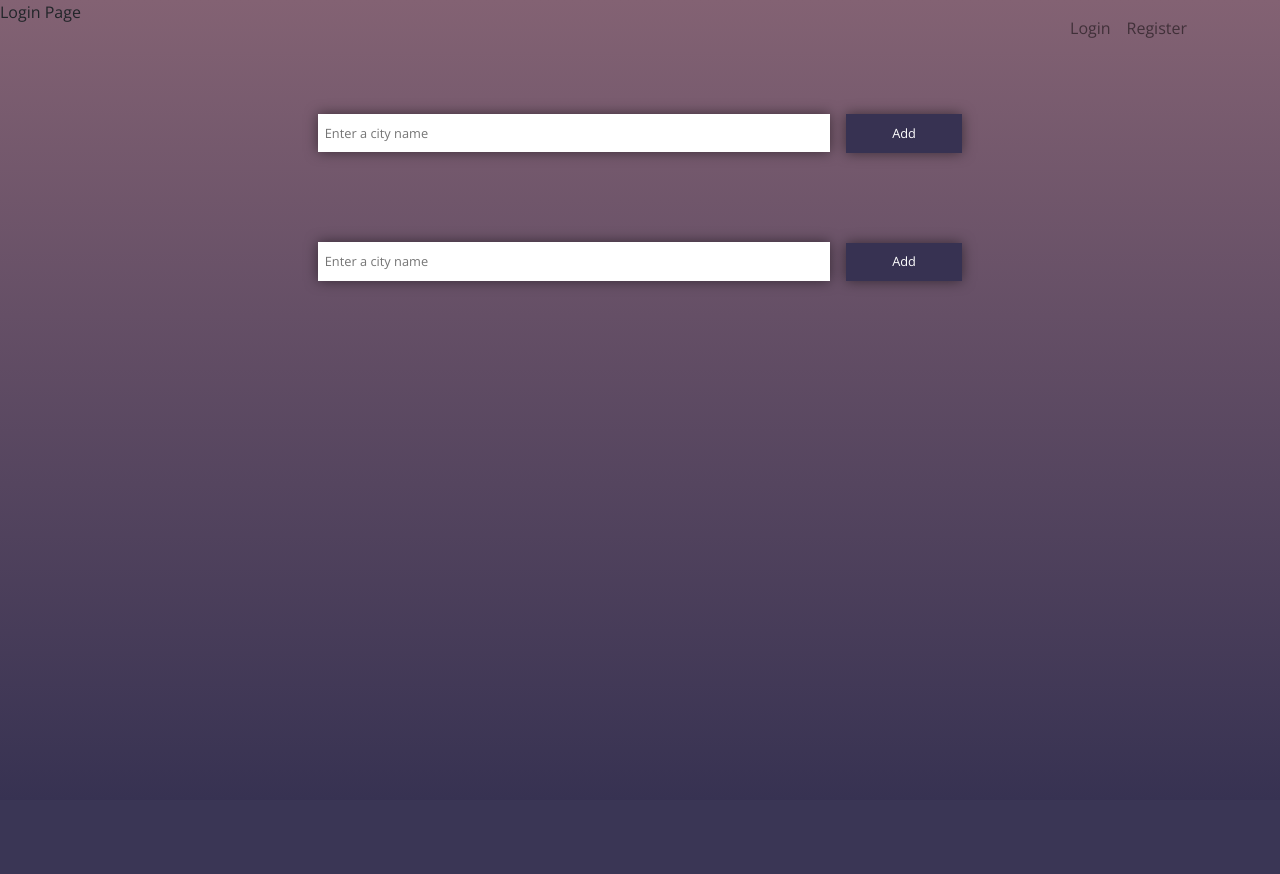
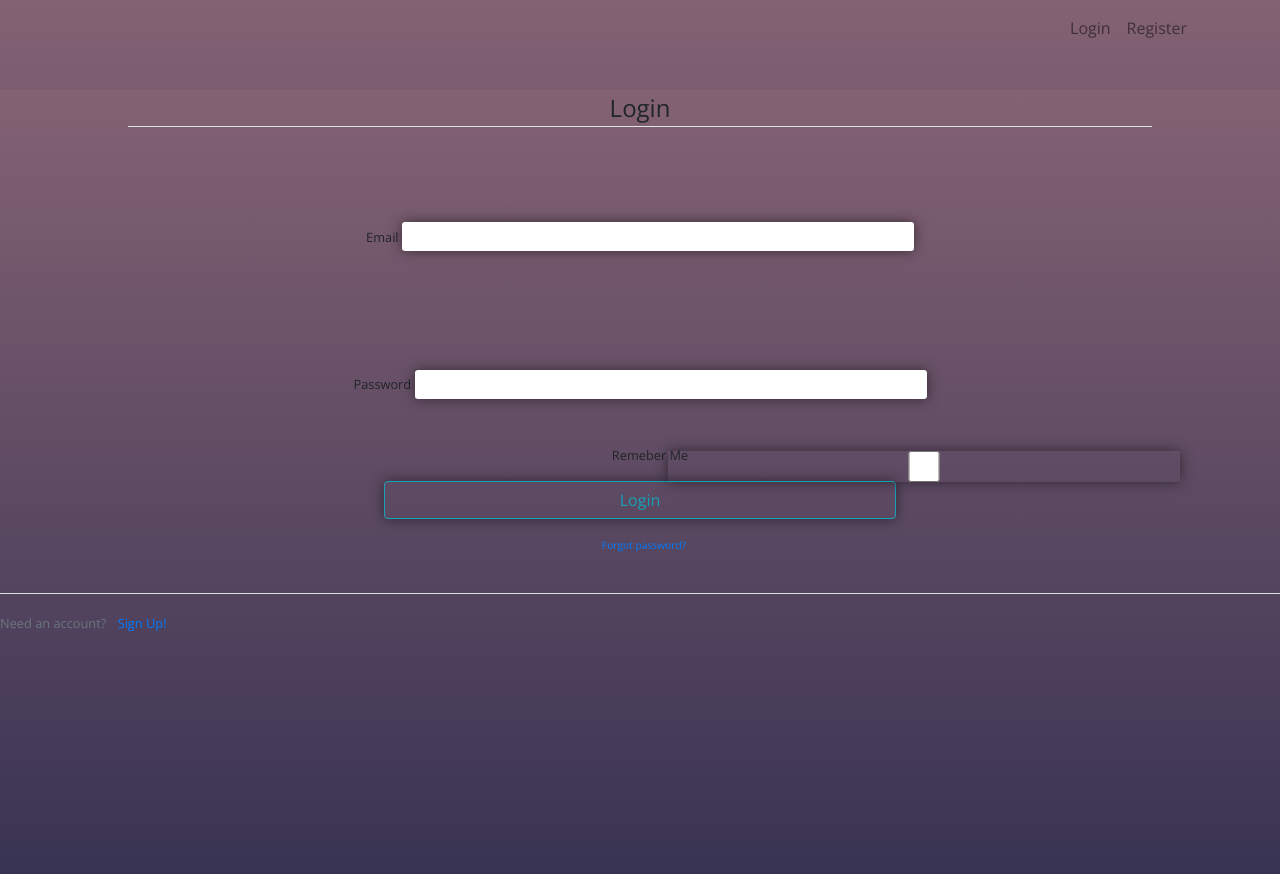
Before and after one commit to HavilandTuff/WeatherApp, a Flask app: page /login in a window 1280 px wide. Shown: the top 874 px of the page. Before the commit the page ends 641 px from the top, so only its background shows below. Run offline with Flask 2, Linux system fonts and the light colour scheme; some libraries are stand-ins or nearby versions.

Commit message:
Registration and login works but nee to be improved.

```diff
--- a/run.py
+++ b/run.py
@@ -8,4 +8,4 @@
         arg_host, arg_port = sys.argv[1].split(':')
         app.run(host=arg_host, port=arg_port)
     else:
-        app.run()
+        app.run(debug=True)
--- a/weatherapp/forms.py
+++ b/weatherapp/forms.py
@@ -1,6 +1,7 @@
 from flask_wtf import FlaskForm
 from wtforms import StringField, PasswordField, SubmitField, BooleanField
-from wtforms.validators import DataRequired, Length, Email, EqualTo
+from wtforms.validators import DataRequired, Length, Email, EqualTo, ValidationError
+from weatherapp.models import User
 
 
 class RegistrationForm(FlaskForm):
@@ -10,6 +11,16 @@
     confirm_password = PasswordField('Confirm password', validators=[DataRequired(), EqualTo('password')])
     submit = SubmitField('Sign Up!')
 
+    def validate_username(self, username):
+        user = User.query.filter_by(username=username.data).first()
+        if user:
+            raise ValidationError('This username is taken. Please choose different one.')
+
+    def validate_email(self, email):
+        user = User.query.filter_by(email=email.data).first()
+        if user:
+            raise ValidationError('This email is taken. Please choose different one.')
+
 
 class LoginForm(FlaskForm):
     email = StringField('Email', validators=[DataRequired(), Email()])
--- a/weatherapp/routes.py
+++ b/weatherapp/routes.py
@@ -1,17 +1,34 @@
-from flask import render_template
+from flask import render_template, flash, redirect, url_for
 from flask import request
-from weatherapp import app, api_queries
+from weatherapp import app, api_queries, bcrypt, db
 from weatherapp.forms import RegistrationForm, LoginForm
+from weatherapp.models import User, Weather
+from flask_login import login_user
 
-@app.route('/login')
+
+@app.route('/login', methods=['GET', 'POST'])
 def login():
     form = LoginForm()
+    if form.validate_on_submit():
+        user = User.query.filter_by(email=form.email.data).first()
+        if user and bcrypt.check_password_hash(user.password, form.password.data):
+            login_user(user, remember=form.remember.data)
+            return redirect(url_for('home'))
+        else:
+            flash('Login unsuccessful!', 'danger')
     return render_template('login.html', form=form)
 
 
-@app.route('/register')
+@app.route('/register', methods=['GET', 'POST'])
 def register():
     form = RegistrationForm()
+    if form.validate_on_submit():
+        password_hash = bcrypt.generate_password_hash(form.password.data).decode('utf-8')
+        user = User(username=form.username.data, email=form.email.data, password=password_hash)
+        db.session.add(user)
+        db.session.commit()
+        flash(f'Your account has been created!', 'success')
+        return redirect(url_for('login'))
     return render_template('register.html', form=form)
 
 
--- a/weatherapp/static/style.css
+++ b/weatherapp/static/style.css
@@ -36,6 +36,10 @@
 	text-align: center;
 	font-size: 1vw;
 	margin-bottom: 3%;
+}
+
+.form-register {
+	width: 30%;
 }
 
 input {
--- a/weatherapp/templates/layout.html
+++ b/weatherapp/templates/layout.html
@@ -28,6 +28,15 @@
         </nav>
     </header>
     <main >
+    {% with messages = get_flashed_messages(with_categories=True) %}
+        {% if messages %}
+            {% for category, message in messages %}
+                <div class="alert alert-{{ category }}">
+                    {{ message }}
+                </div>
+            {% endfor %}
+        {% endif %}
+    {% endwith %}
     {% block content %}{% endblock %}
     </main>
 </body>
--- a/weatherapp/templates/login.html
+++ b/weatherapp/templates/login.html
@@ -1,30 +1,54 @@
 {% extends "layout.html" %}
 {% block content %}
-Login Page
-<div class="form">
-    {% with message = get_flashed_messages() %}
-    {% if message %}
-    <div class="alert alert-primary" role="alert">
-        {{message[0]}}
-    </div>
-    {% endif %}
-    {% endwith %}
-    <form action="/" method="POST">
-        <input type="text" placeholder="Enter a city name" name="city_name" id="input-city">
-        <button type="submit" class="submit-button">Add</button>
+
+<div class="form form-group">
+    <form method="post" action="">
+        {{ form.hidden_tag() }}
+        <fieldset class="form-group">
+            <legend class="border-bottom mb-4">Login</legend>
+            <div class="form-group">
+                {{ form.email.label }}
+                {% if form.email.errors %}
+                    {{ form.email(class="form-control form-control-sm is-invalid") }}
+                    <div class="invalid-feedback">
+                        {% for error in form.email.errors %}
+                            <span>{{ error }}</span>
+                        {% endfor %}
+                    </div>
+                {% else %}
+                    {{ form.email(class="form control form-control-sm") }}
+                {% endif %}
+            </div>
+            <div class="form-group">
+                {{ form.password.label }}
+                {% if form.password.errors %}
+                    {{ form.password(class="form-control form-control-sm is-invalid") }}
+                    <div class="invalid-feedback">
+                        {% for error in form.password.errors %}
+                            <span>{{ error }}</span>
+                        {% endfor %}
+                    </div>
+                {% else %}
+                    {{ form.password(class="form control form-control-sm") }}
+                {% endif %}
+            </div>
+            <div class="form-check">
+                {{ form.remember.label(class="form-check-label") }}
+                {{ form.remember(class="form-check-input form-control-sm") }}
+
+            </div>
+        </fieldset>
+        <div class="form-group">
+            {{ form.submit(class="btn btn-outline-info") }}
+        </div>
+        <small class="text-muted ml-2">
+            <a href="#">Forgot password?</a>
+        </small>
     </form>
 </div>
-<div class="form">
-    {% with message = get_flashed_messages() %}
-    {% if message %}
-    <div class="alert alert-primary" role="alert">
-        {{message[0]}}
-    </div>
-    {% endif %}
-    {% endwith %}
-    <form action="/" method="POST">
-        <input type="text" placeholder="Enter a city name" name="city_name" id="input-city">
-        <button type="submit" class="submit-button">Add</button>
-    </form>
+<div class="border-top pt-3">
+    <small class="text-muted">
+        Need  an account? <a class="ml-2" href="{{ url_for('register') }}">Sign Up!</a>
+    </small>
 </div>
 {% endblock %}
```
Also changed, not shown: weatherapp/__init__.py (+6 -2 lines), weatherapp/models.py (+8 -2 lines), weatherapp/templates/register.html (+46 -10 lines).
